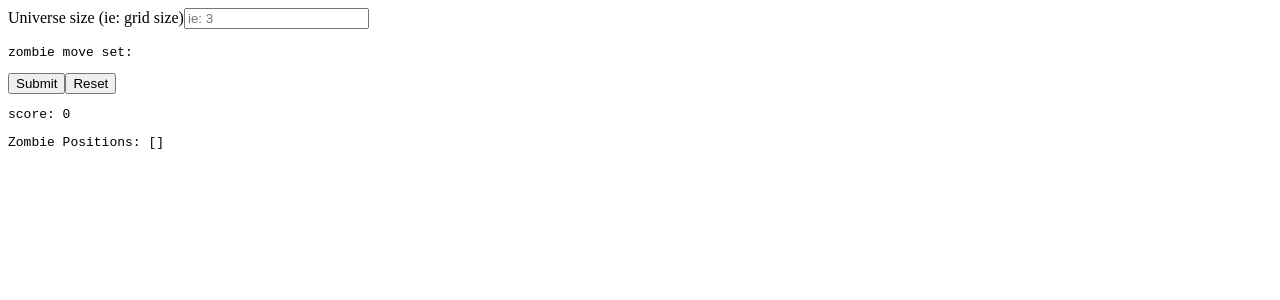
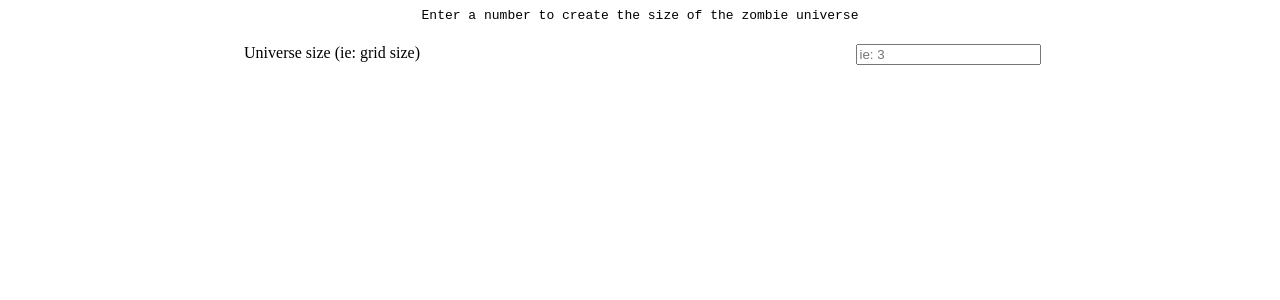
Before and after one commit to iankhor/zombies, a React app: page / in a window 1280 px wide. Shown: the top 300 px of the page. Built offline with nearby package versions, Linux system fonts and the light colour scheme.

Commit message:
minor css

```diff
--- a/src/components/Container.tsx
+++ b/src/components/Container.tsx
@@ -5,7 +5,7 @@ import Input from 'components/Input'
 import CoordinatesPair from 'components/CoordinatesPair'
 import Moves from 'components/Moves'
 import { Coordinates } from 'lib/universeTypes'
-import containerStyles from 'styles/container.css'
+import basic from 'styles/basic.css'
 
 const Container = () => {
 	const formData: any = useRef({ moves: [] })
@@ -88,48 +88,56 @@ const Container = () => {
 
 	return (
 		<form onSubmit={onSubmit}>
+			<div className={basic.center}>
+				<pre>Enter a number to create the size of the zombie universe</pre>
+			</div>
 			<Input name="grid-size" label="Universe size (ie: grid size)" placeholder={'ie: 3'} onChange={gridSizeOnChange} />
 
 			{gridSizePresent && (
+				<>
 					<CoordinatesPair
 						onChange={coordinatesOnChange}
 						name="zombie-init"
 						optionsCount={gridSize}
-					label="Initial Position of Zombie"
+						label="Zombie Zero Location"
 					/>
-			)}
 
+					<hr></hr>
+
+					<div className={basic.twoColumn}>
 						{gridSizePresent && (
 							<button id="add-creature" onClick={addCreature}>
 								Add creature
 							</button>
 						)}
+					</div>
 
 					{creatureList}
 
-			{gridSizePresent && (
-				<>
-					<p>
-						<label>Construct zombie moves</label>
-					</p>
+					<hr></hr>
+
 					<Moves
 						upClick={(e) => appendMove('U', e)}
 						downClick={(e) => appendMove('D', e)}
 						leftClick={(e) => appendMove('L', e)}
 						rightClick={(e) => appendMove('R', e)}
 					/>
-				</>
-			)}
-			<pre>{`zombie move set: ${moveSet}`}</pre>
+					<pre className={basic.center}>{`zombie move set: ${moveSet}`}</pre>
 
+					<div className={basic.center}>
 						<input type="submit" value="Submit" />
 						<button role="reset" onClick={onReset}>
 							Reset
 						</button>
+					</div>
 
+					<hr></hr>
+					<strong>Apocalpypse Outcome</strong>
 					<pre>{`score: ${score}`}</pre>
 					<pre>{`Zombie Positions: ${JSON.stringify(zombieCoordinates)}`}</pre>
 					{formError && <pre>Oops something isn't right, check your inputs</pre>}
+				</>
+			)}
 		</form>
 	)
 }
--- a/src/components/CoordinatesPair.tsx
+++ b/src/components/CoordinatesPair.tsx
@@ -1,4 +1,5 @@
 import React, { useState } from 'react'
+import grid from 'styles/basic.css'
 
 type CoordinatesPairProps = {
 	optionsCount?: number
@@ -22,15 +23,23 @@ const CoordinatesPair = ({ onChange, optionsCount = 0, label, name }: Coordinate
 	}
 
 	return (
-		<p>
+		<div className={grid.threeColumn}>
 			<label>{label}</label>
+
+			<div className={grid.twoColumn}>
+				<label>X:</label>
 				<select onChange={onChange} name={name} id="x" data-testid={`${name}-x`}>
 					{optionList()}
 				</select>
+			</div>
+
+			<div className={grid.twoColumn}>
+				<label>Y:</label>
 				<select onChange={onChange} name={name} id="y" data-testid={`${name}-y`}>
 					{optionList()}
 				</select>
-		</p>
+			</div>
+		</div>
 	)
 }
 
--- a/src/components/Input.tsx
+++ b/src/components/Input.tsx
@@ -1,4 +1,5 @@
 import React from 'react'
+import grid from 'styles/basic.css'
 
 type InputProps = {
 	label?: string
@@ -9,12 +10,10 @@ type InputProps = {
 
 const Input = ({ name, label, onChange, placeholder }: InputProps): JSX.Element => {
 	return (
-		<p>
-			<label>
-				{label}
-				<input name={name} onChange={onChange} placeholder={placeholder} />
-			</label>
-		</p>
+		<div className={grid.twoColumn}>
+			<div>{label}</div>
+			<input data-testid={name} onChange={onChange} placeholder={placeholder} />
+		</div>
 	)
 }
 
--- a/src/components/Moves.tsx
+++ b/src/components/Moves.tsx
@@ -1,4 +1,5 @@
-import React, { useState } from 'react'
+import React from 'react'
+import grid from 'styles/basic.css'
 
 type MovesProps = {
 	upClick?: (e: React.SyntheticEvent) => void
@@ -8,12 +9,17 @@ type MovesProps = {
 }
 
 const Moves = ({ upClick, downClick, leftClick, rightClick }: MovesProps): JSX.Element => (
-	<p>
-		<button onClick={upClick}>Up</button>
-		<button onClick={downClick}>Down</button>
-		<button onClick={leftClick}>Left</button>
-		<button onClick={rightClick}>Right</button>
-	</p>
+	<>
+		<div className={grid.twoColumn}>
+			<label>Construct zombie moves</label>
+		</div>
+		<div className={grid.center}>
+			<button onClick={upClick}>Up</button>
+			<button onClick={downClick}>Down</button>
+			<button onClick={leftClick}>Left</button>
+			<button onClick={rightClick}>Right</button>
+		</div>
+	</>
 )
 
 export default Moves
--- /dev/null
+++ b/src/styles/basic.css
@@ -0,0 +1,24 @@
+.twoColumn {
+	display: grid;
+	grid-template-columns: repeat(2, 1fr);
+	justify-items: center;
+	padding: 0.5rem 1rem 0.5rem 1rem;
+}
+
+.oneColumn {
+	display: grid;
+	grid-template-columns: repeat(1, 1fr);
+	justify-items: center;
+	padding: 0.5rem 1rem 0.5rem 1rem;
+}
+
+.threeColumn {
+	display: grid;
+	grid-template-columns: repeat(3, 1fr);
+	justify-items: center;
+	padding: 0.5rem 1rem 0.5rem 1rem;
+}
+
+.center {
+	text-align: center;
+}
```
Also changed, not shown: src/styles/basic.css.d.ts (added, +10 -0 lines), src/styles/container.css.d.ts (deleted, +0 -7 lines), src/styles/container.css (deleted), 1 other file (tests, documents, lock files or other folders). Lines whose indentation alone changed are shown as unchanged.
